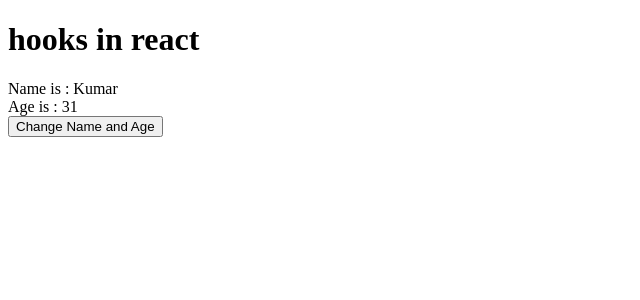
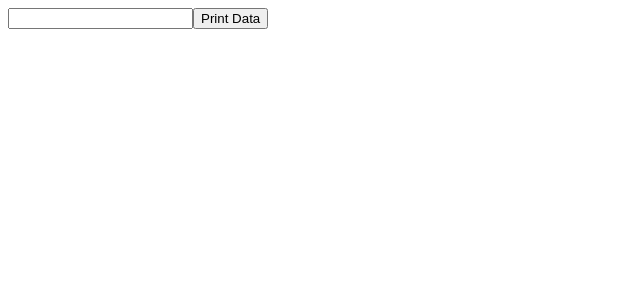
Before and after one commit to Krunal01/ReactHooks, a React (Create React App) app: page / in a window 1280 px wide. Shown: the top 300 px of the page, without its empty margins (0-640 px from the left). Built offline with nearby package versions, Linux system fonts and the light colour scheme.

Commit message:
pracs on react

```diff
--- a/src/App.js
+++ b/src/App.js
@@ -1,13 +1,22 @@
 // import logo from './logo.svg';
 // import './App.css';
-
+import { useState } from "react";
+import Props from "./Props";
 import UseState from "./UseState";
 
 function App() {
+  const [name, setName] = useState("");
+  const [print, setPrint] = useState(false);
+  function changeText(e) {
+    setName(e.target.value);
+    setPrint(false);
+  }
+
   return (
     <>
-      <h1>hooks in react</h1>
-      <UseState />
+      {print ? <h1>{name}</h1> : null}
+      <input type="text" onChange={changeText} />
+      <button onClick={() => setPrint(true)}>Print Data</button>
     </>
   );
 }
--- /dev/null
+++ b/src/Props.js
@@ -0,0 +1,9 @@
+import React from 'react'
+
+function Props() {
+  return (
+    <div>Props</div>
+  )
+}
+
+export default Props
```
